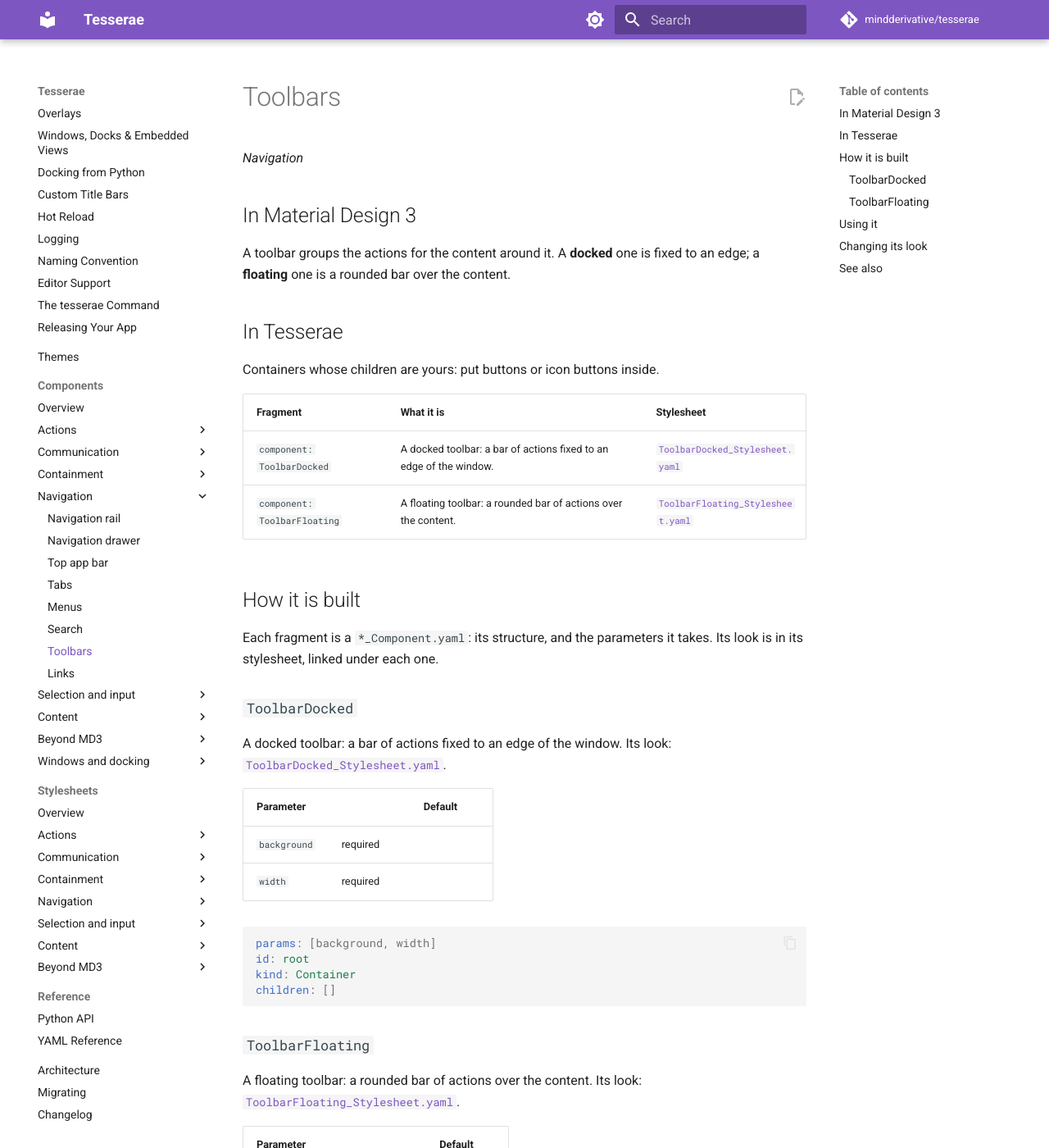
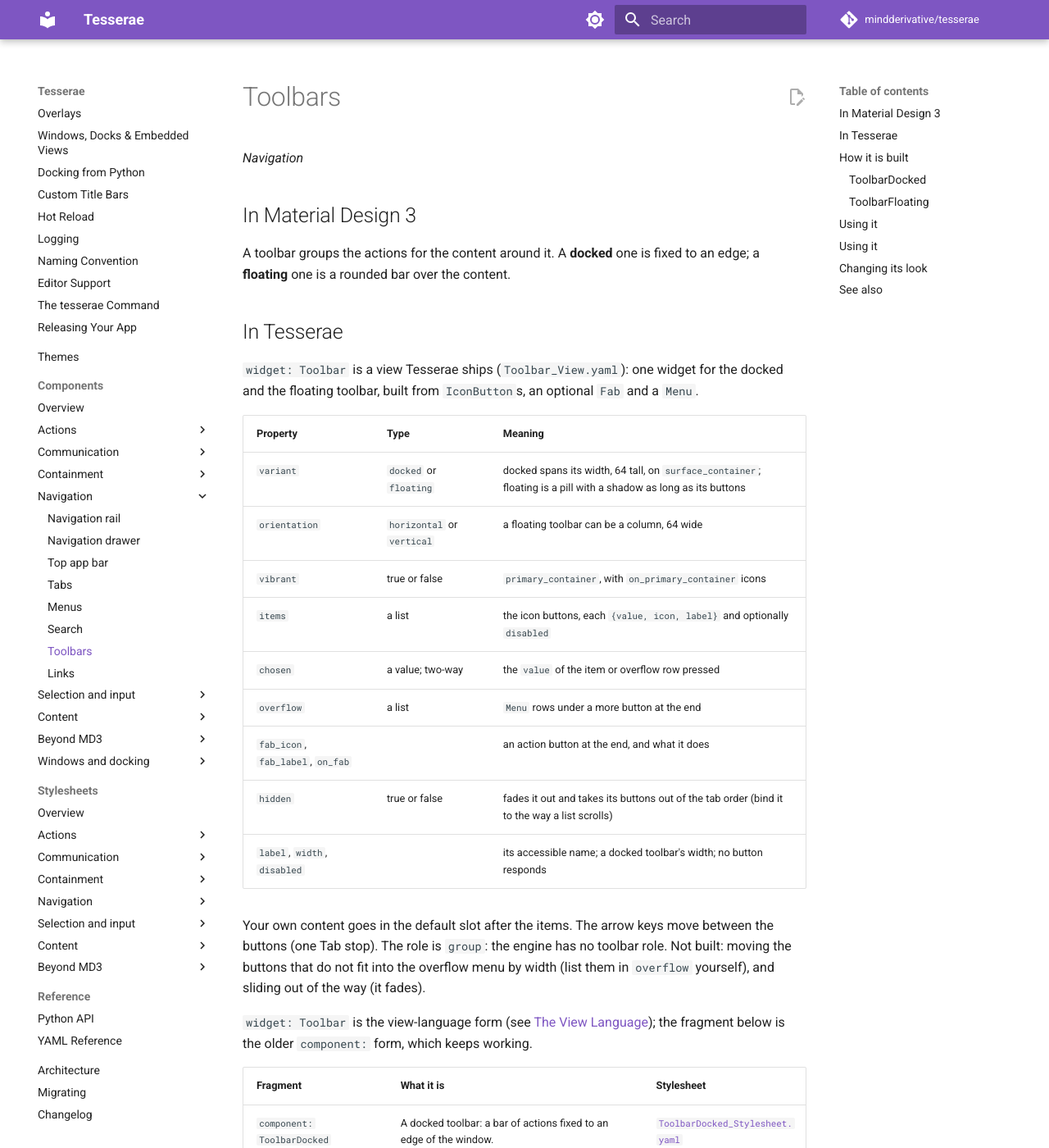
Before and after one commit to mindderivative/tesserae, an MkDocs documentation site: the page built from docs/components/toolbars.md, in a window 1280 px wide and 1400 px high. Shown: the whole window at 82% size. Built offline with MkDocs 1.6.1 and Material for MkDocs 9.7.7, drawn with Linux system fonts in a browser that asks for light colours; comment, search, counter and statistics services are not loaded; some of the changed text lies outside the part shown.

Commit message:
0.5.0 #172 #173: Toolbar, a shipped view (docked and floating, vibrant, items, an overflow Menu, an end action button, hidden); IconButton gains tint
Co-Authored-By: Claude Sonnet 5.5 <noreply@anthropic.com>

````diff
--- a/docs/components/toolbars.md
+++ b/docs/components/toolbars.md
@@ -9,7 +9,24 @@ one is a rounded bar over the content.
 
 ## In Tesserae
 
-Containers whose children are yours: put buttons or icon buttons inside.
+`widget: Toolbar` is a view Tesserae ships (`Toolbar_View.yaml`): one widget for the docked and the floating toolbar, built from `IconButton`s, an optional `Fab` and a `Menu`.
+
+| Property | Type | Meaning |
+| --- | --- | --- |
+| `variant` | `docked` or `floating` | docked spans its width, 64 tall, on `surface_container`; floating is a pill with a shadow as long as its buttons |
+| `orientation` | `horizontal` or `vertical` | a floating toolbar can be a column, 64 wide |
+| `vibrant` | true or false | `primary_container`, with `on_primary_container` icons |
+| `items` | a list | the icon buttons, each `{value, icon, label}` and optionally `disabled` |
+| `chosen` | a value; two-way | the `value` of the item or overflow row pressed |
+| `overflow` | a list | `Menu` rows under a more button at the end |
+| `fab_icon`, `fab_label`, `on_fab` | | an action button at the end, and what it does |
+| `hidden` | true or false | fades it out and takes its buttons out of the tab order (bind it to the way a list scrolls) |
+| `label`, `width`, `disabled` | | its accessible name; a docked toolbar's width; no button responds |
+
+Your own content goes in the default slot after the items. The arrow keys move between the buttons (one Tab stop). The role is `group`: the engine has no toolbar role.
+Not built: moving the buttons that do not fit into the overflow menu by width (list them in `overflow` yourself), and sliding out of the way (it fades).
+
+`widget: Toolbar` is the view-language form (see [The View Language](../guide/view-language.md)); the fragment below is the older `component:` form, which keeps working.
 
 | Fragment | What it is | Stylesheet |
 | --- | --- | --- |
@@ -55,17 +72,33 @@ children: []
 
 ## Using it
 
-In a view:
+```yaml
+name: editor
+widget: Container
+style: {width: 420, height: 200, padding: 16, flex_direction: vertical, gap: 16}
+children:
+  - widget: Toolbar
+    name: tools
+    items:
+      - {value: bold, icon: format_bold, label: Bold}
+      - {value: italic, icon: format_italic, label: Italic}
+      - {value: link, icon: link, label: Link}
+    overflow:
+      - {value: copy, label: Copy}
+      - {value: share, label: Share}
+    fab_icon: plus
+    fab_label: Add
+    chosen: "{{ last }}"
+  - widget: Toolbar
+    variant: floating
+    vibrant: true
+    items:
+      - {value: search, icon: search, label: Search}
+      - {value: star, icon: star, label: Star}
+  - {widget: Text, text: "{{ last }}", typography_role: body_medium, style: {foreground: on_surface}}
+```
 
-```yaml
-# Home_View.yaml
-id: root
-kind: Container
-children:
-  - id: tools
-    component: ToolbarFloating
-    with: {background: surface_container, width: 240, corner_radius: 28}
-```
+## Using it
 
 In Python:
 
--- a/src/tesserae/views/IconButton_Stylesheet.yaml
+++ b/src/tesserae/views/IconButton_Stylesheet.yaml
@@ -32,7 +32,7 @@ styles:
       border_color: outline
   # the icon
   - {widget: IconButton, part: icon, style: {width: "{{ {'xs': 20, 's': 24, 'm': 24, 'l': 32, 'xl': 40}[size] }}", height: "{{ {'xs': 20, 's': 24, 'm': 24, 'l': 32, 'xl': 40}[size] }}"}}
-  - {widget: IconButton, variant: standard, part: icon, style: {foreground: "{{ 'primary' if (toggle and selected) else 'on_surface_variant' }}"}}
+  - {widget: IconButton, variant: standard, part: icon, style: {foreground: "{{ tint if tint != '' else ('primary' if (toggle and selected) else 'on_surface_variant') }}"}}
   - {widget: IconButton, variant: filled, part: icon, style: {foreground: "{{ 'on_primary' if (not toggle or selected) else 'on_surface_variant' }}"}}
   - {widget: IconButton, variant: tonal, part: icon, style: {foreground: "{{ 'on_secondary_container' if (not toggle or not selected) else 'on_secondary' }}"}}
   - {widget: IconButton, variant: outlined, part: icon, style: {foreground: "{{ 'on_surface_variant' if (not toggle or not selected) else 'inverse_on_surface' }}"}}
--- a/src/tesserae/views/IconButton_View.yaml
+++ b/src/tesserae/views/IconButton_View.yaml
@@ -13,6 +13,7 @@ params:
   disabled: {type: bool, default: false, doc: "Dimmed, not focusable, and it does not respond."}
   toggle: {type: bool, default: false, doc: "A press flips `selected`."}
   selected: {type: bool, default: false, model: true, doc: "For a toggle: whether it is on."}
+  tint: {type: str, default: "", doc: "A standard button's icon colour, a colour role such as on_primary_container (on_surface_variant when empty)."}
 widget: Container
 interaction: true
 disabled: "{{ disabled }}"
````
Also changed, not shown: design/yaml-language.md (+2 -0 lines), docs/changelog.md (+1 -0 lines), src/tesserae/views/Toolbar_Stylesheet.yaml (added, +9 -0 lines), src/tesserae/views/Toolbar_View.yaml (added, +75 -0 lines), 2 other files.
